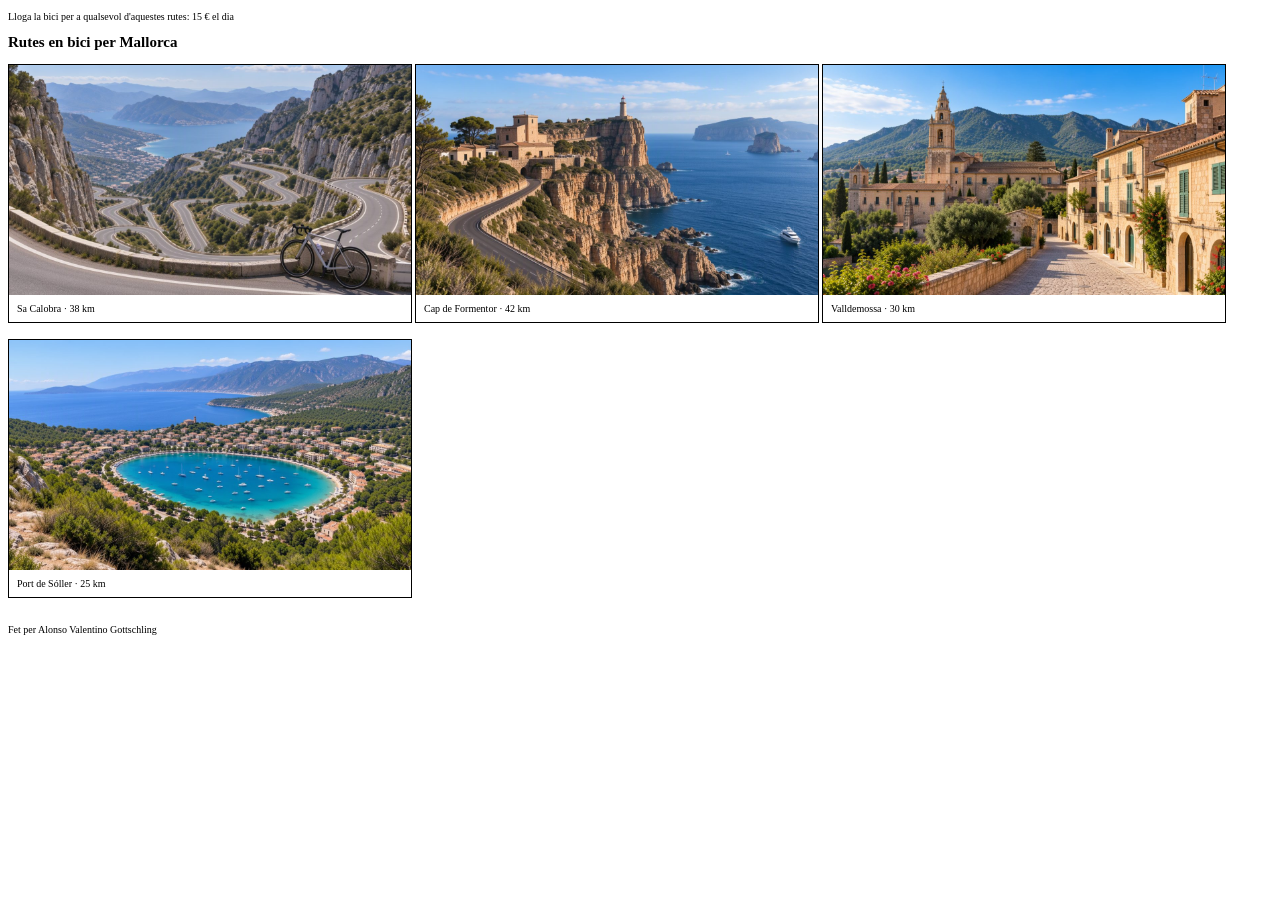
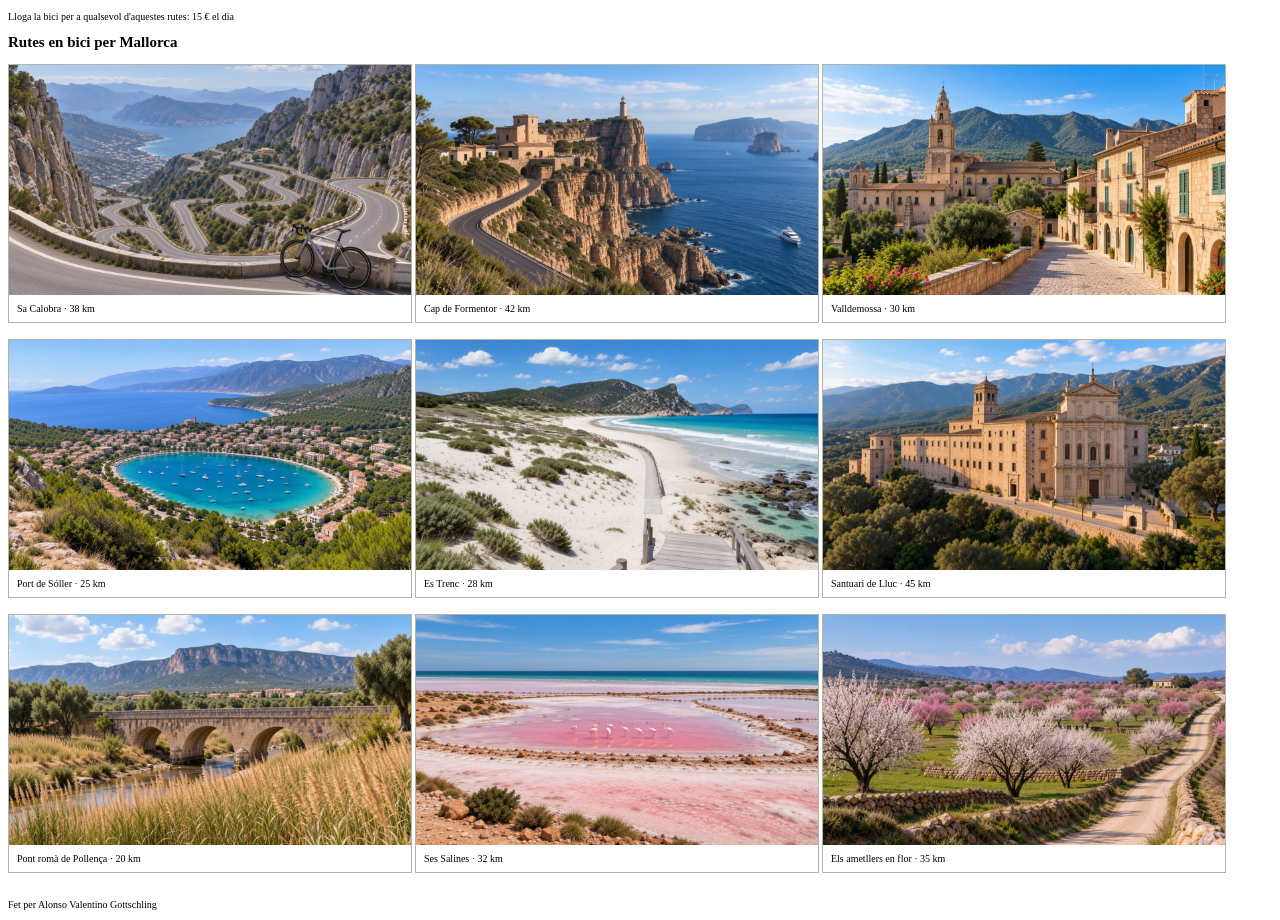
Before and after one commit to Alonsoggg244/gottschling_alonso_valentino_solucions_examen1, a plain HTML site: page galeria.html in a window 1280 px wide. Shown: the part 39-959 px from the top of the page. Before the commit the page ends 800 px from the top, so only its background shows below. Drawn offline with Linux system fonts and the light colour scheme.

Commit message:
galeria.html completat

```diff
--- a/css/galeria.css
+++ b/css/galeria.css
@@ -14,11 +14,12 @@ html {
     margin-bottom: 16px;
     background-color: white;
     border: thin solid;
+    border-color: rgb(179, 179, 167);
 }
 
 .galeria img {
     width: 100%;
-    display: block; /* G1 */
+    display: block;
 }
 
 .galeria figcaption {
--- a/galeria.html
+++ b/galeria.html
@@ -37,6 +37,30 @@
                 <img src="img/port_soller.jpg" alt="Baia en forma de mitja lluna amb vaixells i el poble vora la mar">
                 <figcaption>Port de Sóller <span class="km">· 25 km</span></figcaption>
             </figure>
+            <figure>
+                <img src="img/es_trenc.jpg" alt="Platja de sorra blanca amb passarel·la de fusta i turons verd al fons">
+                <figcaption>Es Trenc <span class="km">· 28 km</span></figcaption>
+            </figure>
+
+            <figure>
+                <img src="img/lluc.jpg" alt="Santuari de pedra amb façana barroca envoltat d'alzines i muntanya">
+                <figcaption>Santuari de Lluc <span class="km">· 45 km</span></figcaption>
+            </figure>
+
+            <figure>
+                <img src="img/pollenca.jpg" alt="Pont de pedra de set arcs sobre un riu sec amb serra darrere">
+                <figcaption>Pont romà de Pollença <span class="km">· 20 km</span></figcaption>
+            </figure>
+
+            <figure>
+                <img src="img/salines.jpg" alt="Salines rosades amb flamencs rosejats i la mar turquesa al fons">
+                <figcaption>Ses Salines <span class="km">· 32 km</span></figcaption>
+            </figure>
+
+            <figure>
+                <img src="img/ametllers.jpg" alt="Camí de terra entre ametllers en flor blanc i rosa amb mur de pedra">
+                <figcaption>Els ametllers en flor <span class="km">· 35 km</span></figcaption>
+            </figure>
         </div>
     </main>
 
```
